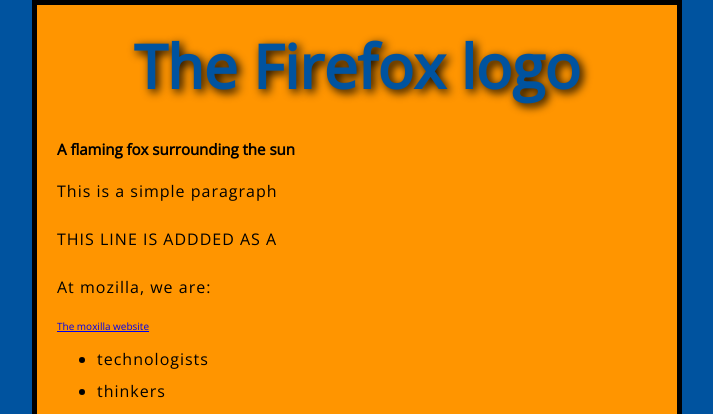
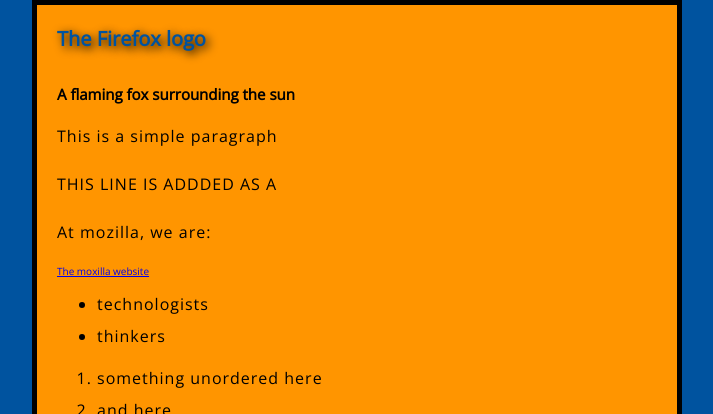
Before and after one commit to Sondrbe/my_website_project, a plain HTML site: page index.html in a window 1280 px wide. Shown: the top 414 px of the page, without its empty margins (283-996 px from the left). Drawn offline with nearby package versions, Linux system fonts and the light colour scheme.

Commit message:
Wrote the .css file better

```diff
--- a/styles/style.css
+++ b/styles/style.css
@@ -1,10 +1,7 @@
 html {
   font-size: 10px; /* px means 'pixels': the base font size is now 10 pixels high  */
   font-family: 'Open Sans', sans-serif; /* this should be the rest of the output you got from Google fonts */
-}
-h1 {
-  font-size: 60px;
-  text-align: center;
+  background-color: #00539F;
 }
 
 p, li {
@@ -13,9 +10,6 @@ p, li {
   letter-spacing: 1px;
 }
 
-html {
-  background-color: #00539F;
-}
 
 body {
   width: 600px;
```
